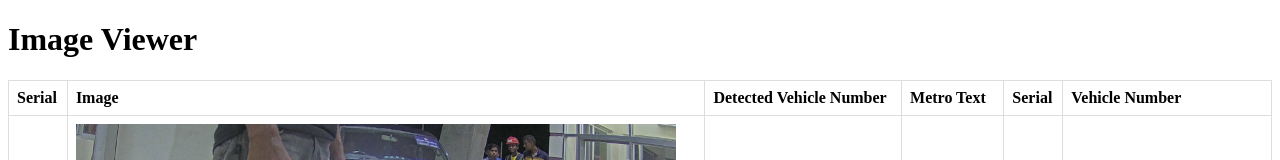
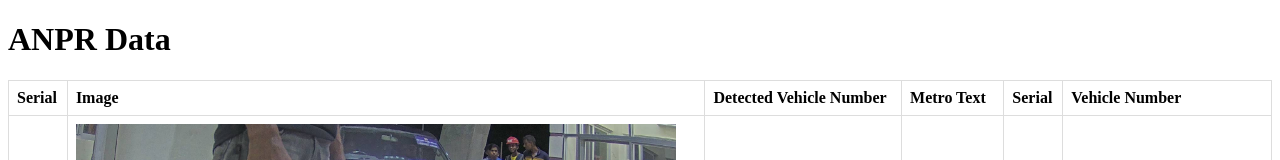
Before and after one commit to jonyghosh444/RFID-data-entry-app, a website: page client/index.html in a window 1280 px wide. Shown: the top 160 px of the page. Drawn offline with Linux system fonts and the light colour scheme; files that its build step writes are made by us from their sources; files whose address does not match are found by name.

Commit message:
Changed Title

```diff
--- a/client/index.html
+++ b/client/index.html
@@ -2,12 +2,12 @@
 <html>
 
 <head>
-  <title>Image Viewer</title>
+  <title>ANPR Data </title>
   <link rel="stylesheet" type="text/css" href="./client/styles.css">
 </head>
 
 <body>
-  <h1>Image Viewer</h1>
+  <h1>ANPR Data </h1>
   <div id="imageInfo">
     <table id="imageTable">
       <thead>
```
